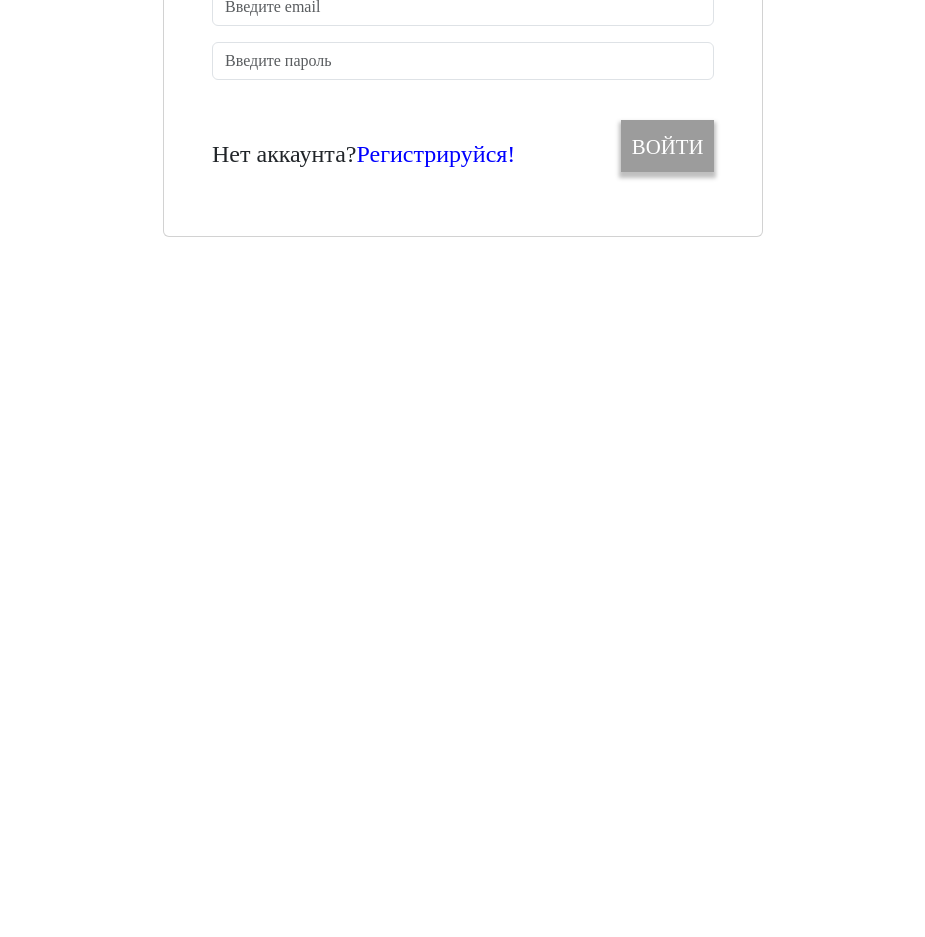
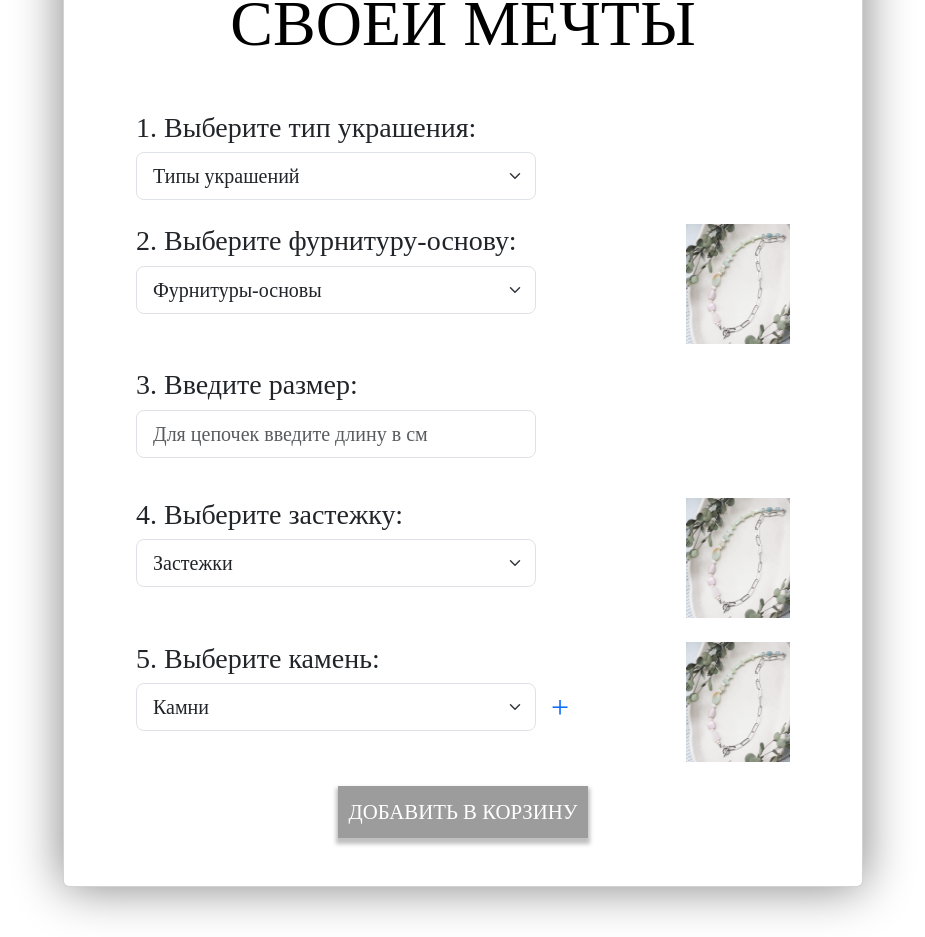
Before and after one commit to umy4Gl/WebApp_jewellery_workshop, a React (Create React App) app: page / in a window 1280 px wide. Shown: the part 340-1277 px from the top of the page, without its empty margins (177-1102 px from the left). Before the commit the page ends 800 px from the top, so only its background shows below. Built offline with nearby package versions, Linux system fonts and the light colour scheme.

Commit message:
constructor created

```diff
--- a/src/App.js
+++ b/src/App.js
@@ -3,6 +3,7 @@ import MainPage from "./pages/Main_page";
 import CatalogJew from "./pages/Catalog_jew";
 import CatalogComp from "./pages/Catalog_comp";
 import Auth from "./pages/Auth";
+import Constructor from "./pages/Сonstructor";
 
 
 function App() {
@@ -13,7 +14,8 @@ function App() {
       {/* <MainPage />  */}
       {/* <CatalogJew/> */}
       {/* <CatalogComp /> */}
-      <Auth />
+      {/* <Auth /> */}
+      <Constructor />
       </main>
     </div>
   );
--- /dev/null
+++ b/src/pages/Constructor.css
@@ -0,0 +1,19 @@
+/* .cons {
+    position: relative;
+    width: 6.5rem;
+    height: 7.5rem;
+    z-index: 0;
+
+} */
+
+img {
+    position: relative;
+    width: 6.5rem;
+    height: 7.5rem;
+    z-index: 0;
+    /* margin: 0px 20px; */
+}
+
+.btn.plus {
+    border-radius: 5% !important;
+}
--- a/src/pages/Main_page.css
+++ b/src/pages/Main_page.css
@@ -44,9 +44,9 @@ h1 {
     margin-left: 3rem;
 }
 
-.btn {
+/* .btn {
   margin-bottom: 1rem;
-}
+} */
 
 .ready {
     text-align: center;
--- /dev/null
+++ b/src/pages/Сonstructor.js
@@ -0,0 +1,76 @@
+import Container from "react-bootstrap/esm/Container";
+import Card from "react-bootstrap/Card";
+import Form from "react-bootstrap/Form";
+import Button from "../components/Button/Button";
+import "./Constructor.css";
+
+
+const Constructor = () => {
+    return (
+        <Container className="d-flex justify-content-center align-items-center" style={{ marginTop: '200px' }} >
+            <Card style={{ maxWidth: 800, marginBottom: '50px', boxShadow: '0px 0px 50px gray'}} className="p-5" >
+                <h1 className="text-align-center m-auto mb-5"> Создай украшение своей мечты</h1>
+                <div className="d-flex mb-4 px-4">
+                    <div>
+                        <h3>1. Выберите тип украшения:</h3>
+                        <Form.Select size="lg" style={{ width: 400 }} className="me-5">
+                            <option>Типы украшений</option>
+                            <option value="1">Кольцо</option>
+                            <option value="2">Браслет</option>
+                            <option value="3">Украшение на шею</option>
+                        </Form.Select>
+                    </div>
+                </div>
+                <div className="d-flex justify-content-between mb-4 px-4">
+                    <div>
+                        <h3>2. Выберите фурнитуру-основу:</h3>
+                        <Form.Select size="lg" style={{ width: 400 }}>
+                            <option>Фурнитуры-основы</option>
+                            <option value="1">Цепочка панцирного плетения</option>
+                            <option value="2">Two</option>
+                            <option value="3">Three</option>
+                        </Form.Select>
+                    </div>
+                    <img src={"jewellery.png"} className="cons" />
+                </div>
+                <div className="mb-4 px-4">
+                    <h3>3. Введите размер:</h3>
+                    <Form.Control style={{ width: 400 }} size="lg" className="mb-3" type="size" placeholder="Для цепочек введите длину в см" />
+                </div>
+                <div className="d-flex justify-content-between mb-4 px-4">
+                    <div>
+                        <h3>4. Выберите застежку:</h3>
+                        <Form.Select size="lg" style={{ width: 400 }}>
+                            <option>Застежки</option>
+                            <option value="1">One</option>
+                            <option value="2">Two</option>
+                            <option value="3">Three</option>
+                        </Form.Select>
+                    </div>
+                    <img src={"jewellery.png"} className="cons" />
+                </div>
+                <div className="d-flex justify-content-between mb-4 px-4">
+                    <div>
+                        <h3>5. Выберите камень:</h3>
+                        <div className="d-flex">
+                            <Form.Select size="lg" style={{ width: 400 }}>
+                            <option>Камни</option>
+                            <option value="1">Обсидиан черный</option>
+                            <option value="2">Розовый кварц</option>
+                            <option value="3">Красный гранат</option>
+                        </Form.Select>
+                       <a href='<3' style={{ fontSize: '2rem', textDecoration: 'none', marginLeft: '15px'  }}>+</a>
+                        </div>
+                    </div>
+                    <img src={"jewellery.png"} className="cons" />
+                </div>
+                <div className="d-flex  justify-content-center">
+                <Button text="добавить в корзину" />
+                </div>
+            </Card>
+        </Container>
+    )
+
+}
+
+export default Constructor;
```
